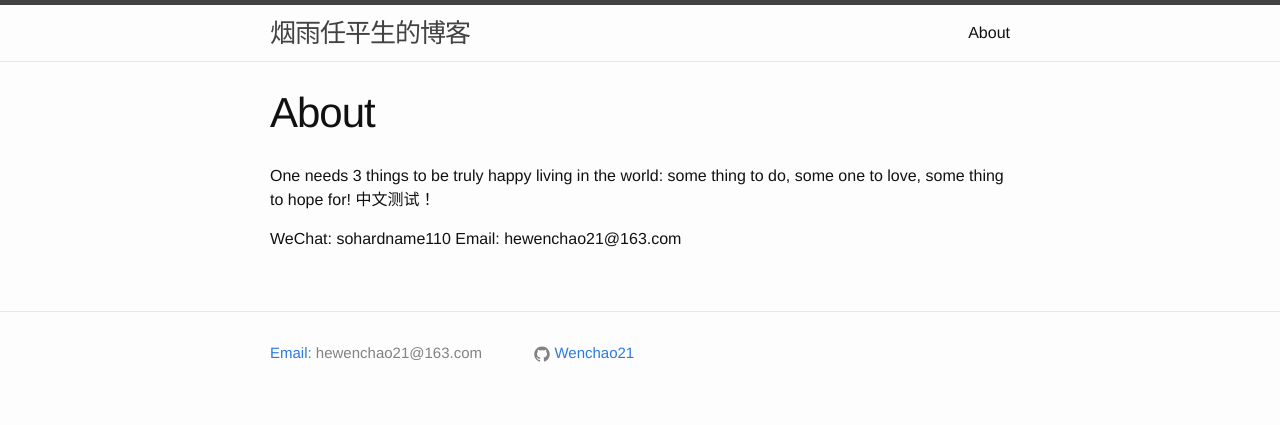
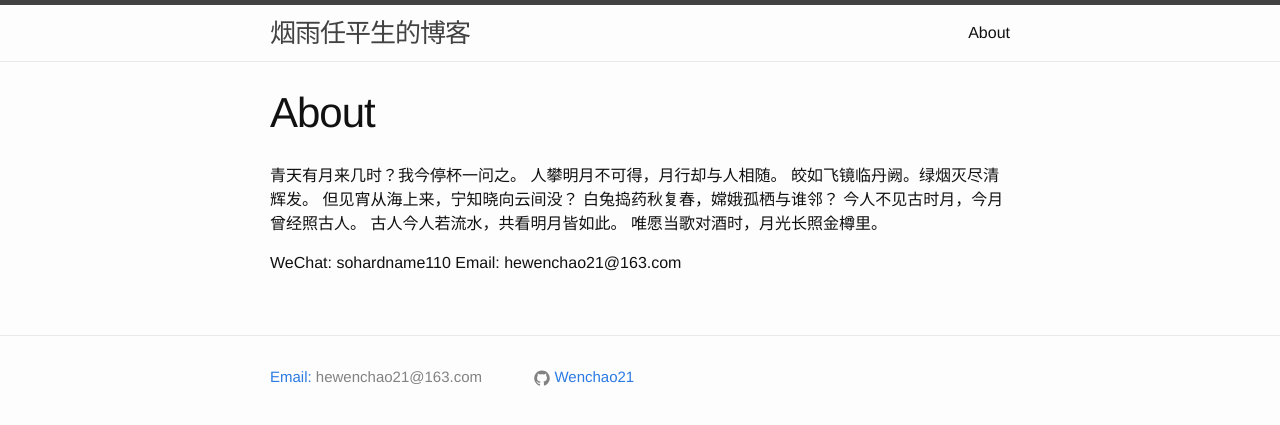
Before and after one commit to Wenchao21/Wenchao21.github.io, a Jekyll site: the page built from about.md, in a window 1280 px wide. Shown: the top 425 px of the page. Built offline with Jekyll 4.4.1, drawn with Linux system fonts in a browser that asks for light colours.

Commit message:
modify the about page

```diff
--- a/about.md
+++ b/about.md
@@ -4,8 +4,14 @@ title: About
 permalink: /about/
 ---
 
-One needs 3 things to be truly happy living in the world: some thing to do, some one to love, some thing to hope for!
-中文测试！
+青天有月来几时？我今停杯一问之。
+人攀明月不可得，月行却与人相随。
+皎如飞镜临丹阙。绿烟灭尽清辉发。
+但见宵从海上来，宁知晓向云间没？
+白兔捣药秋复春，嫦娥孤栖与谁邻？
+今人不见古时月，今月曾经照古人。
+古人今人若流水，共看明月皆如此。
+唯愿当歌对酒时，月光长照金樽里。
 
 WeChat: sohardname110
 Email: hewenchao21@163.com
```
